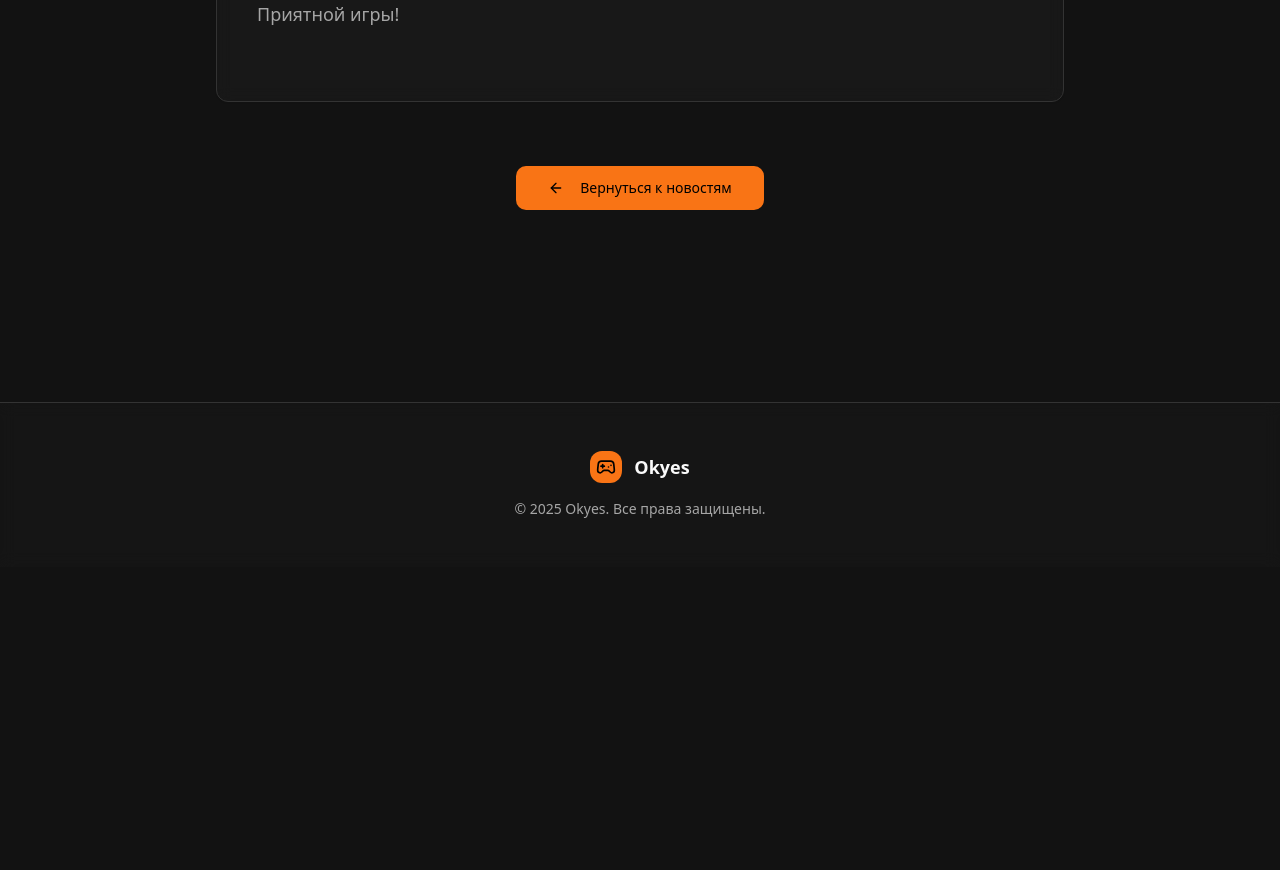
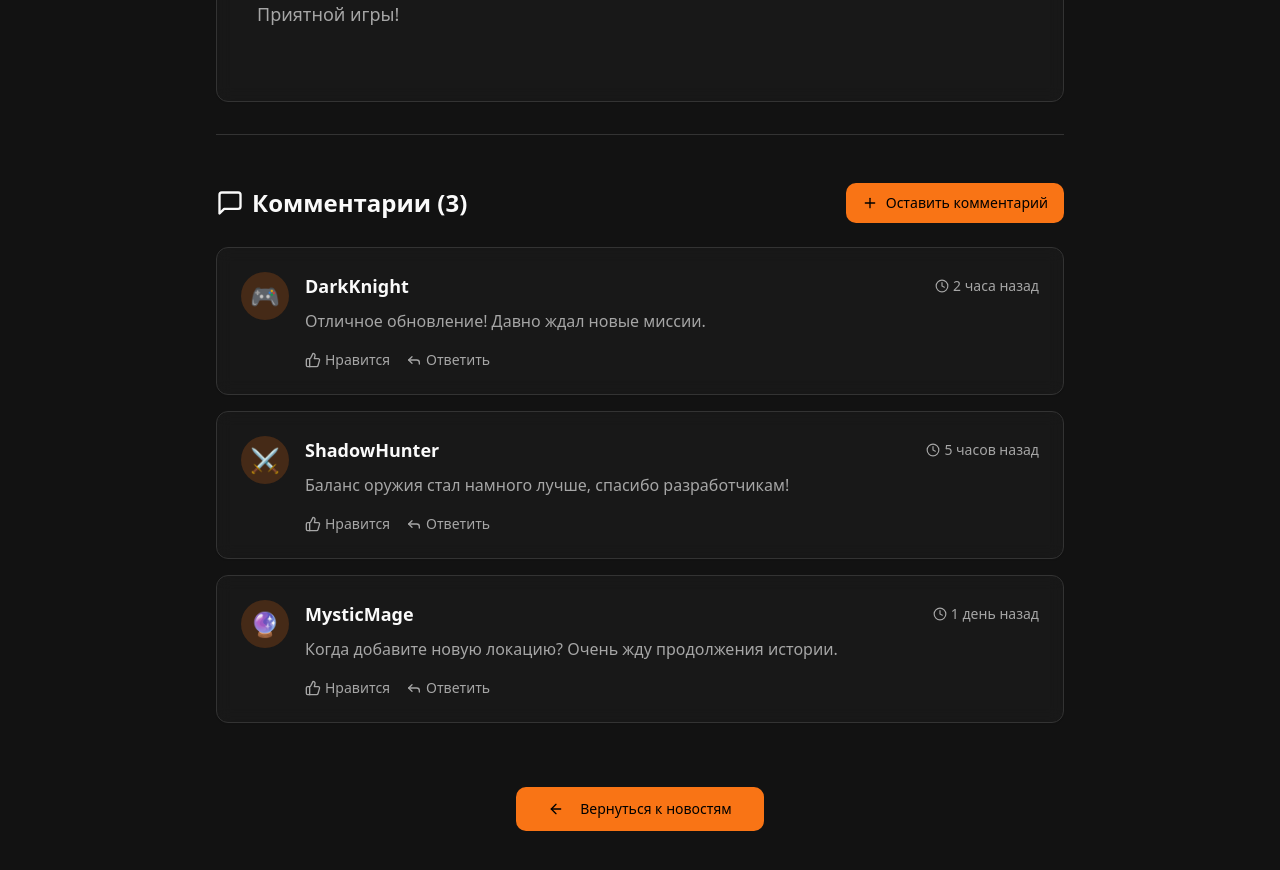
Before and after one commit to pr-poehali-dev/news-shop-project, a React (Vite) app: page /news/1 in a window 1280 px wide. Shown: the part 2280-3150 px from the top of the page. Before the commit the page ends 2847 px from the top, so only its background shows below. Built offline with nearby package versions, Linux system fonts and the light colour scheme.

Commit message:
Реализация базового функционала

```diff
--- /dev/null
+++ b/src/components/Comments.tsx
@@ -0,0 +1,150 @@
+import { useState } from 'react';
+import { Card } from '@/components/ui/card';
+import { Button } from '@/components/ui/button';
+import { Textarea } from '@/components/ui/textarea';
+import { Input } from '@/components/ui/input';
+import Icon from '@/components/ui/icon';
+
+interface Comment {
+  id: number;
+  author: string;
+  text: string;
+  date: string;
+  avatar: string;
+}
+
+interface CommentsProps {
+  newsId: string;
+}
+
+export default function Comments({ newsId }: CommentsProps) {
+  const [comments, setComments] = useState<Comment[]>([
+    {
+      id: 1,
+      author: 'DarkKnight',
+      text: 'Отличное обновление! Давно ждал новые миссии.',
+      date: '2 часа назад',
+      avatar: '🎮'
+    },
+    {
+      id: 2,
+      author: 'ShadowHunter',
+      text: 'Баланс оружия стал намного лучше, спасибо разработчикам!',
+      date: '5 часов назад',
+      avatar: '⚔️'
+    },
+    {
+      id: 3,
+      author: 'MysticMage',
+      text: 'Когда добавите новую локацию? Очень жду продолжения истории.',
+      date: '1 день назад',
+      avatar: '🔮'
+    }
+  ]);
+
+  const [newComment, setNewComment] = useState({ author: '', text: '' });
+  const [isFormVisible, setIsFormVisible] = useState(false);
+
+  const handleSubmit = (e: React.FormEvent) => {
+    e.preventDefault();
+    if (newComment.author.trim() && newComment.text.trim()) {
+      const comment: Comment = {
+        id: comments.length + 1,
+        author: newComment.author,
+        text: newComment.text,
+        date: 'Только что',
+        avatar: '👤'
+      };
+      setComments([comment, ...comments]);
+      setNewComment({ author: '', text: '' });
+      setIsFormVisible(false);
+    }
+  };
+
+  return (
+    <div className="space-y-6">
+      <div className="flex items-center justify-between">
+        <h3 className="text-2xl font-bold flex items-center gap-2">
+          <Icon name="MessageSquare" size={28} />
+          Комментарии ({comments.length})
+        </h3>
+        {!isFormVisible && (
+          <Button onClick={() => setIsFormVisible(true)} className="gap-2">
+            <Icon name="Plus" size={18} />
+            Оставить комментарий
+          </Button>
+        )}
+      </div>
+
+      {isFormVisible && (
+        <Card className="p-6 border-primary/30 bg-card/80 backdrop-blur">
+          <form onSubmit={handleSubmit} className="space-y-4">
+            <div>
+              <label className="text-sm font-medium mb-2 block">Ваше имя</label>
+              <Input
+                value={newComment.author}
+                onChange={(e) => setNewComment({ ...newComment, author: e.target.value })}
+                placeholder="Введите ваш никнейм"
+                className="bg-background/50"
+              />
+            </div>
+            <div>
+              <label className="text-sm font-medium mb-2 block">Комментарий</label>
+              <Textarea
+                value={newComment.text}
+                onChange={(e) => setNewComment({ ...newComment, text: e.target.value })}
+                placeholder="Поделитесь своим мнением об обновлении..."
+                className="min-h-[100px] bg-background/50"
+              />
+            </div>
+            <div className="flex gap-3">
+              <Button type="submit" className="gap-2">
+                <Icon name="Send" size={18} />
+                Отправить
+              </Button>
+              <Button
+                type="button"
+                variant="outline"
+                onClick={() => setIsFormVisible(false)}
+              >
+                Отмена
+              </Button>
+            </div>
+          </form>
+        </Card>
+      )}
+
+      <div className="space-y-4">
+        {comments.map((comment) => (
+          <Card key={comment.id} className="p-6 bg-card/50 backdrop-blur border-border hover:border-primary/30 transition-colors">
+            <div className="flex gap-4">
+              <div className="w-12 h-12 rounded-full bg-primary/20 flex items-center justify-center text-2xl flex-shrink-0">
+                {comment.avatar}
+              </div>
+              <div className="flex-1 space-y-2">
+                <div className="flex items-center justify-between">
+                  <h4 className="font-semibold text-lg">{comment.author}</h4>
+                  <span className="text-sm text-muted-foreground flex items-center gap-1">
+                    <Icon name="Clock" size={14} />
+                    {comment.date}
+                  </span>
+                </div>
+                <p className="text-muted-foreground leading-relaxed">{comment.text}</p>
+                <div className="flex gap-4 pt-2">
+                  <button className="text-sm text-muted-foreground hover:text-primary transition-colors flex items-center gap-1">
+                    <Icon name="ThumbsUp" size={16} />
+                    Нравится
+                  </button>
+                  <button className="text-sm text-muted-foreground hover:text-primary transition-colors flex items-center gap-1">
+                    <Icon name="Reply" size={16} />
+                    Ответить
+                  </button>
+                </div>
+              </div>
+            </div>
+          </Card>
+        ))}
+      </div>
+    </div>
+  );
+}
--- a/src/pages/NewsDetail.tsx
+++ b/src/pages/NewsDetail.tsx
@@ -3,6 +3,7 @@ import { useParams, useNavigate } from 'react-router-dom';
 import { Card } from '@/components/ui/card';
 import { Button } from '@/components/ui/button';
 import Icon from '@/components/ui/icon';
+import Comments from '@/components/Comments';
 
 interface NewsItem {
   id: number;
@@ -385,6 +386,10 @@ const NewsDetail = () => {
             </div>
           </Card>
 
+          <div className="mt-16 pt-12 border-t border-border">
+            <Comments newsId={id || '1'} />
+          </div>
+
           <div className="flex justify-center pt-8">
             <Button size="lg" onClick={() => navigate('/')}>
               <Icon name="ArrowLeft" size={20} className="mr-2" />
```
